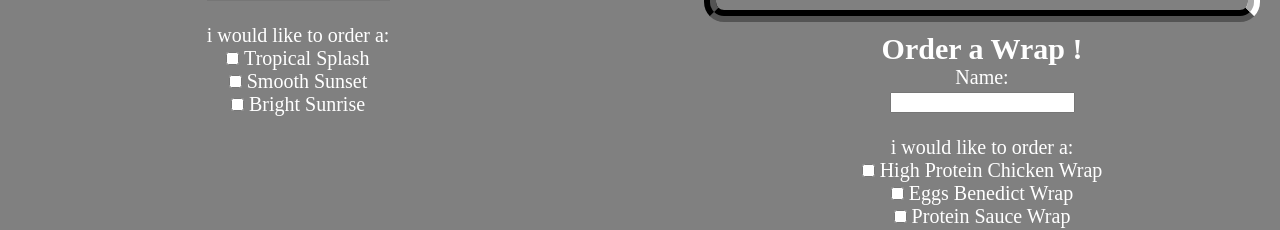
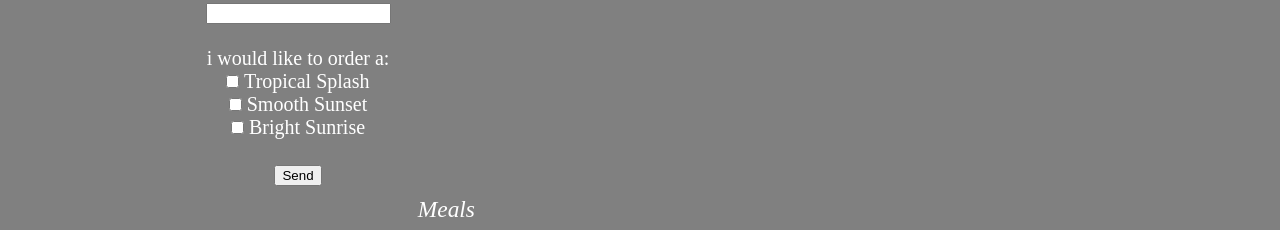
Before and after one commit to Dokoborro/FalconFitnesCenter, a plain HTML site: page nutrition.html in a window 1280 px wide. Shown: the part 1332-1562 px from the top of the page. Drawn offline with Linux system fonts and the light colour scheme.

Commit message:
Update nutrition.html

```diff
--- a/nutrition.html
+++ b/nutrition.html
@@ -132,20 +132,21 @@
 
 
 <h2> Order a Smoothie ! </h2>
-
-<form action="https>
+ <form action="https://formsubmit.co/Hobohairyy@hotmail.com" method="POST">
 
 	Name:<br>
 	<input type="text" name="Name">
 	<br><br>
 	i would like to order a: <br>
-	<input type= "checkbox" name="Smoothie" value=:tropicalsplash">
+	<input type= "checkbox" name="Smoothie" value="tropicalsplash">
 	Tropical Splash <br>
 	<input type="checkbox" name="Smoothie" Value="smoothsunset">
 	Smooth Sunset <br>
-	<input type="checkbox" name="Smoothie" value=brightsunrise">
+	<input type="checkbox" name="Smoothie" value="brightsunrise">
 	Bright Sunrise<br><br>
+	<button type="submit">Send</button
 </div>
+
 
 
 <section class="columncontainer" style="width: 100%; margin: 0 auto;">
```
